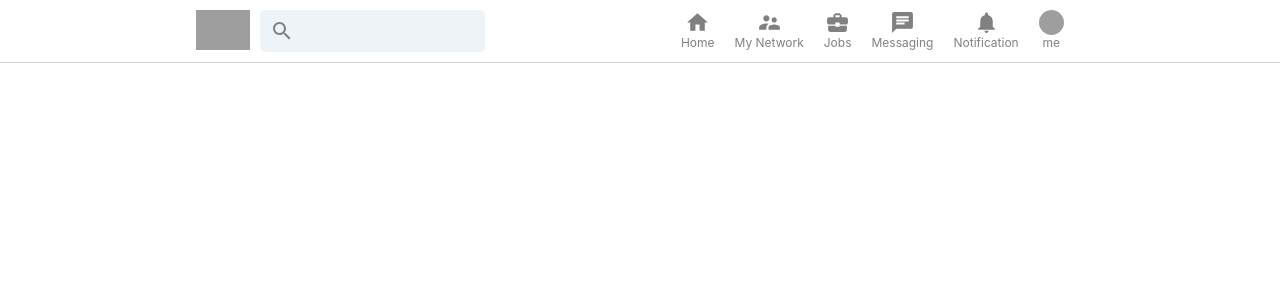
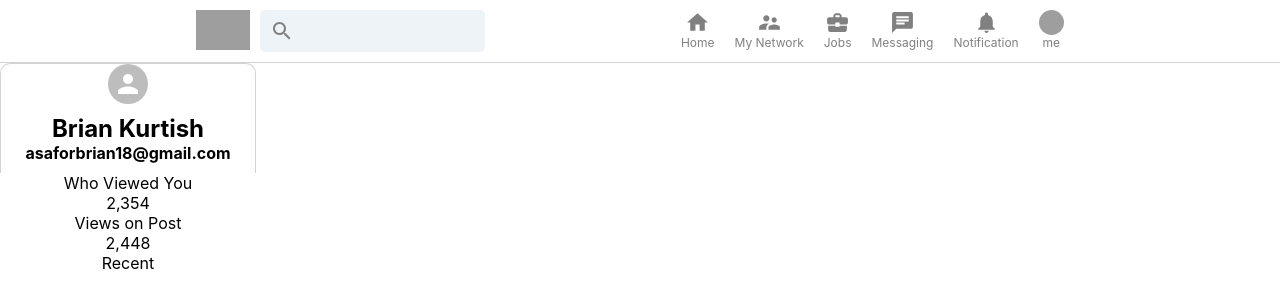
Before and after one commit to Briankurtish/linkedIn-clone-js, a React (Create React App) app in the folder linkedin-clone/: page / in a window 1280 px wide. Shown: the top 308 px of the page. Built offline with nearby package versions, Linux system fonts and the light colour scheme; grey boxes are pictures that could not be loaded.

Commit message:
started coding the sidebar and styling

```diff
--- a/linkedin-clone/src/App.css
+++ b/linkedin-clone/src/App.css
@@ -0,0 +1,3 @@
+.app__body {
+  display: flex;
+}
--- a/linkedin-clone/src/App.js
+++ b/linkedin-clone/src/App.js
@@ -1,18 +1,22 @@
 import React from 'react';
 import './App.css';
 import Header from './Header';
+import Sidebar from './Sidebar';
 
 function App() {
   return (
     <div className="app">
-      {/* Header */}
+
       <Header />
 
-
       {/* App Body */}
-        {/* SideBar */}
+      <div className="app__body">
+        <Sidebar />
         {/* Feed */}
         {/* Widgets */}
+      </div>
+
+
 
     </div>
   );
--- /dev/null
+++ b/linkedin-clone/src/Sidebar.css
@@ -0,0 +1,24 @@
+.sidebar {
+  position: sticky;
+  top: 80px;
+  flex: 0.2;
+  border-radius: 10px;
+  text-align: center;
+  height: fit-content;
+}
+
+.sidebar__avatar {
+  margin-bottom: 10px;
+}
+
+.sidebar__top {
+  display: flex;
+  flex-direction: column;
+  align-items: center;
+  border: 1px solid lightgray;
+  border-bottom: 0;
+  border-top-left-radius: 10px;
+  border-top-right-radius: 10px;
+  background-color: white;
+  padding-bottom: 10px;
+}
--- /dev/null
+++ b/linkedin-clone/src/Sidebar.js
@@ -0,0 +1,38 @@
+import React from 'react'
+import './Sidebar.css'
+import { Avatar } from '@mui/material'
+
+function Sidebar() {
+  return (
+    <div className='sidebar' >
+      <div className="sidebar__top">
+        <img src="" alt="" />
+        <Avatar className = 'sidebar__avatar' />
+        <h2>Brian Kurtish</h2>
+        <h4>asaforbrian18@gmail.com</h4>
+      </div>
+
+      <div className="sidebar__stats">
+        <div className="sidebar__stat">
+          <p>Who Viewed You</p>
+          <p className="sidebar__statNumber">
+            2,354
+          </p>
+        </div>
+        <div className="sidebar__stat">
+        <p>Views on Post</p>
+          <p className="sidebar__statNumber">
+            2,448
+          </p>
+        </div>
+      </div>
+
+
+      <div className="sidebar__bottom">
+        <p>Recent</p>
+      </div>
+    </div>
+  )
+}
+
+export default Sidebar
```
